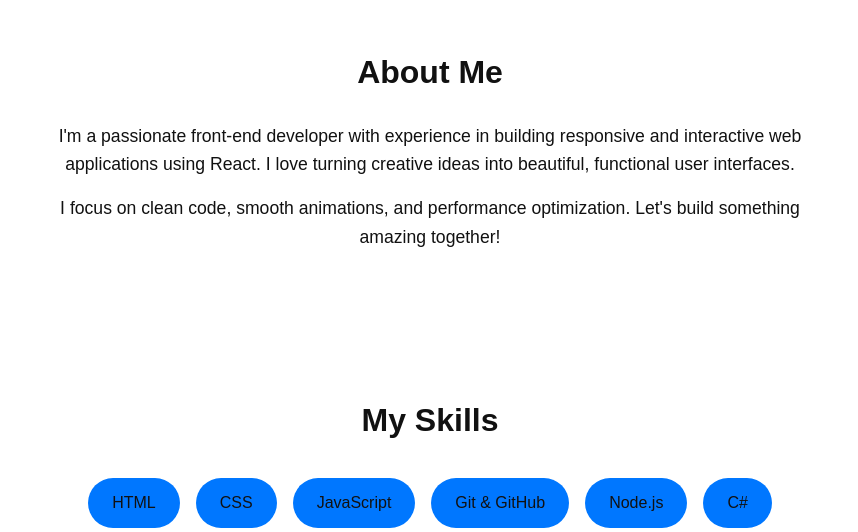
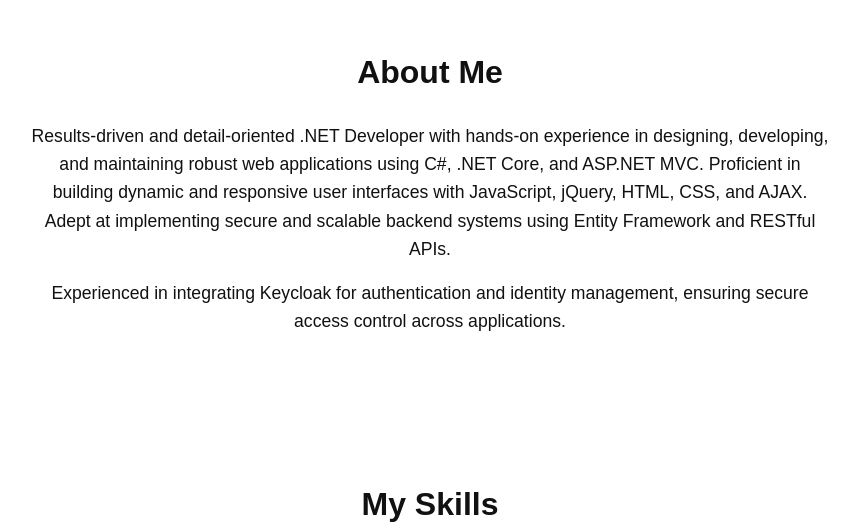
Before and after one commit to ShubhamP1992/PortFolio, a React (Vite) app: page / in a window 1280 px wide. Shown: the part 796-1328 px from the top of the page, without its empty margins (210-1068 px from the left). Built offline with nearby package versions, Linux system fonts and the light colour scheme.

Commit message:
modify about section

```diff
--- a/src/components/About.jsx
+++ b/src/components/About.jsx
@@ -8,13 +8,12 @@ function About() {
       <div className="about-container">
         <h2>About Me</h2>
         <p>
-          I'm a passionate front-end developer with experience in building
-          responsive and interactive web applications using React. I love turning
-          creative ideas into beautiful, functional user interfaces.
+          Results-driven and detail-oriented .NET Developer with hands-on experience in designing, developing, and maintaining robust web
+          applications using C#, .NET Core, and ASP.NET MVC. Proficient in building dynamic and responsive user interfaces with JavaScript,
+          jQuery, HTML, CSS, and AJAX. Adept at implementing secure and scalable backend systems using Entity Framework and RESTful APIs.
         </p>
         <p>
-          I focus on clean code, smooth animations, and performance optimization.
-          Let's build something amazing together!
+          Experienced in integrating Keycloak for authentication and identity management, ensuring secure access control across applications.
         </p>
       </div>
     </section>
```
